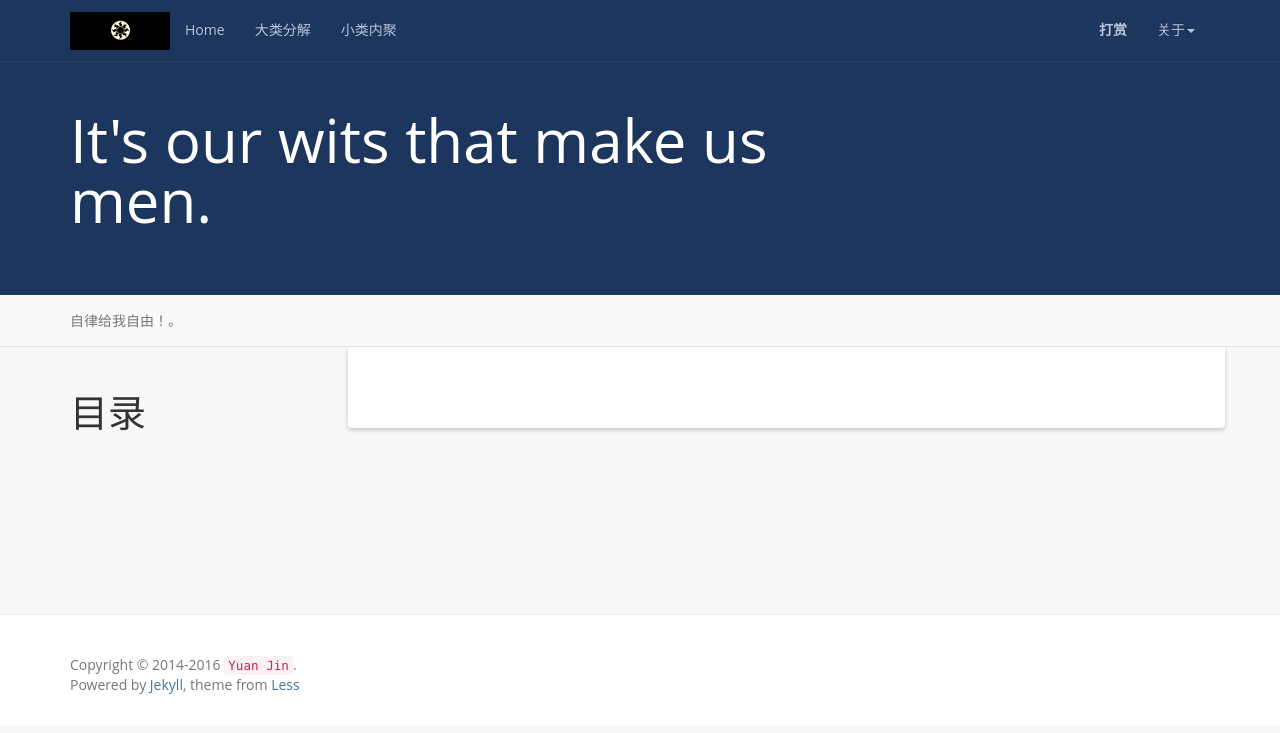
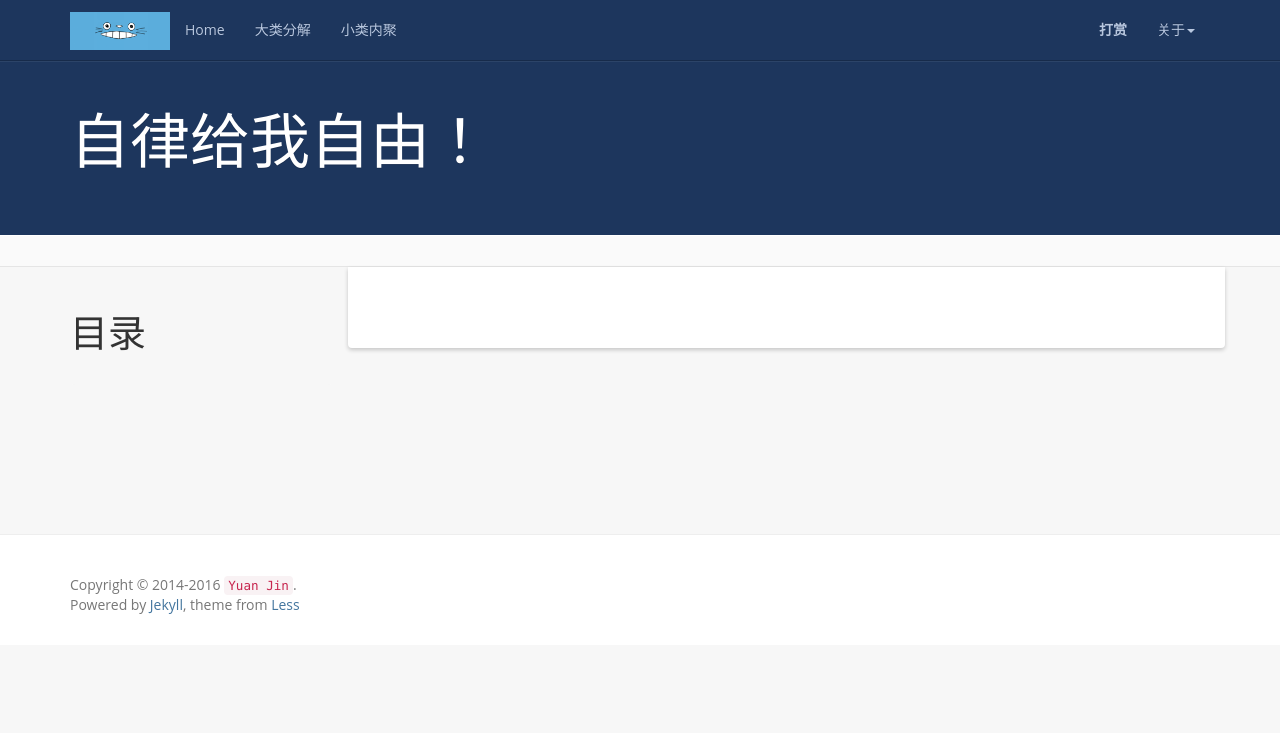
Before and after one commit to blurryfac/blurryfac.github.io, a Jekyll site: the page built from categories/index.html, in a window 1280 px wide. Shown: the top 733 px of the page. Built offline with Jekyll 4.4.1, drawn with Linux system fonts in a browser that asks for light colours; comment, search, counter and statistics services are not loaded.

Commit message:
第八次

```diff
--- a/_config.yml
+++ b/_config.yml
@@ -2,14 +2,14 @@
 name: I startd a joke
 email:
 author: Yuan Jin
-url: http://www.hifreud.com
-resume_site: http://www.hifreud.com/Resume.io/
+url:
+resume_site:
 github:
 baseurl: ""
 description: Actually, less is more!
 meta_description: 浮生何如;个人博客;自律给我自由！
-motto: It's our wits that make us men.
-banner: 自律给我自由！。
+motto: 自律给我自由！
+banner:
 
 #permalink: /:categories/:year/:month/:day/:title/
 permalink: /:year/:month/:day/:title/
@@ -17,7 +17,7 @@ paginate: 10
 
 exclude: ['README.md', 'Gemfile.lock', 'Gemfile', 'Rakefile']
 
-github_username: luoyan35714
+github_username: blurryfac
 highlighter: rouge
 
 # Build settings
```
Also changed, not shown: styles/images/logo.jpg.
